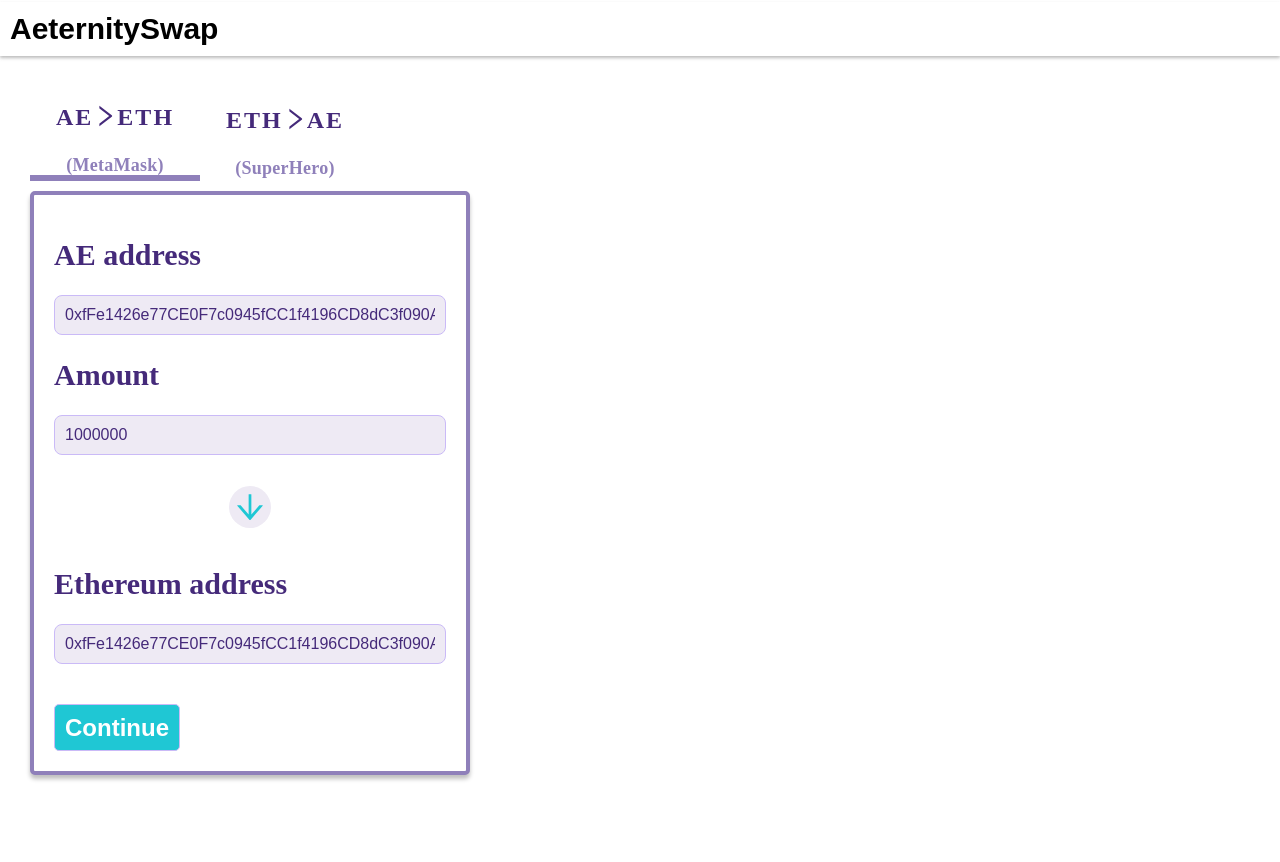
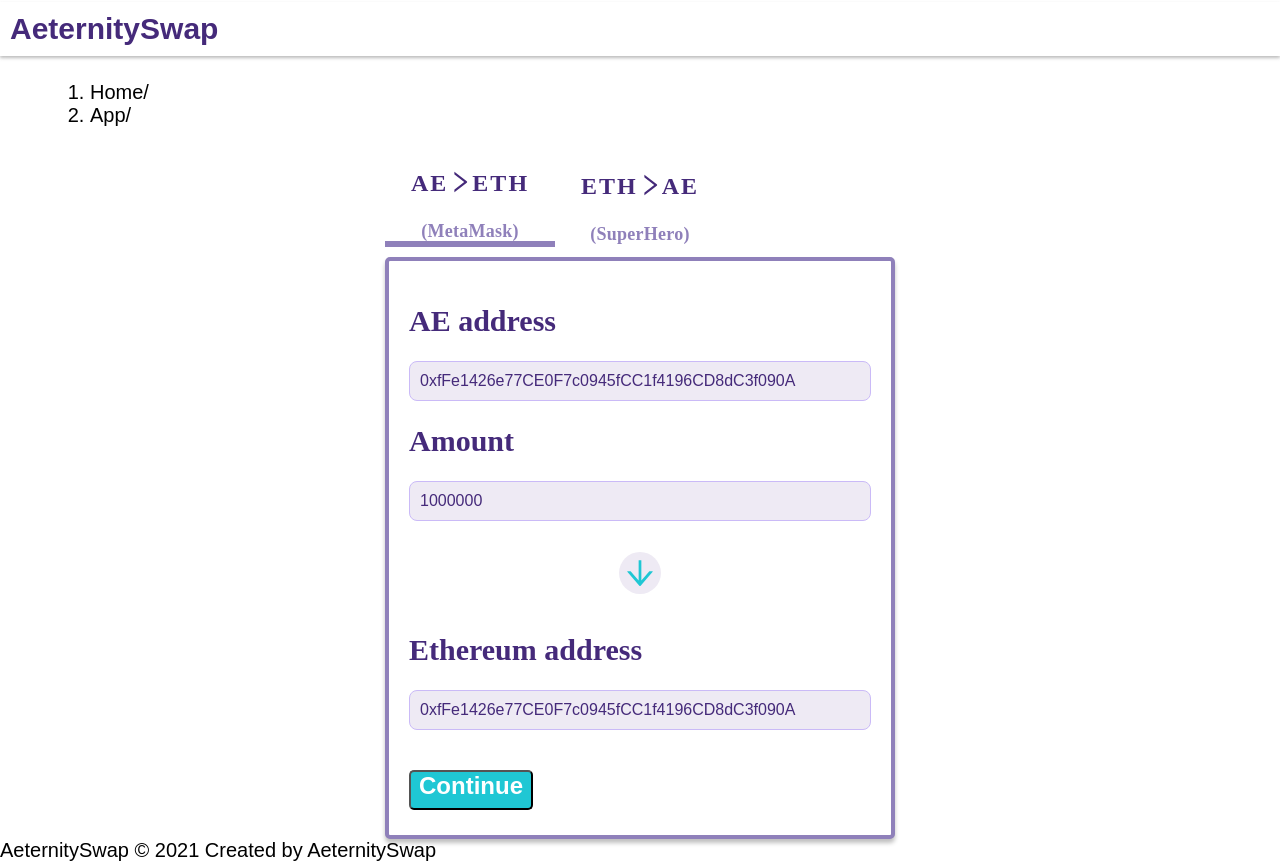
Before and after one commit to biomathcode/crypto-world, a React (Create React App) app: page / in a window 1280 px wide. Before the commit the page ends 800 px from the top, so only its background shows below. Built offline with nearby package versions, Linux system fonts and the light colour scheme.

Commit message:
some changes

```diff
--- a/src/App.css
+++ b/src/App.css
@@ -1,6 +1,8 @@
 
 .navbar {
   margin-bottom: 5px;
+  background-color: white;
+  color: #452A7A;
   box-shadow:   rgb(125 125 125 / 50%) 0px 2px 3px 0px;
 }
 
@@ -13,7 +15,6 @@
 .ant-tabs-nav-more {
   display: none
 }
-
 
 
 .anticon {
@@ -103,4 +104,16 @@
   font-size: x-large;
   font-weight: bold;
 line-height: 25px;
+margin-bottom: 5px;
+padding-bottom: 10px;
 }
+
+.submitForm span {
+  margin: 2px;
+}
+
+.submitForm:hover {
+  border: 1px solid #1FC7D4;
+  background: white;
+  color: #1FC7D4
+}
--- a/src/App.js
+++ b/src/App.js
@@ -5,17 +5,39 @@
 
 import axios from "./apis/api";
 import Navbar from "./components/Navbar";
-import { Layout, Row, Col } from "antd";
+import { Layout, Row, Col, Slider, Menu, Breadcrumb } from "antd";
 import Tab from "./components/Tab";
 
-const { Content } = Layout;
+
+const { SubMenu } = Menu;
+const { Content, Footer } = Layout;
 function App() {
+  const [collapsed, setCollapse] = useState(false);
+
+  const onCollapse = (collapsed) => {
+    setCollapse(true);
+  }
   return (
       <Layout>
         <Navbar />
-        <Content style={{ padding: '0 30px', maxWidth: '500px' }}>
+        <Layout>
+        </Layout>
+        <Layout>
+        <Content style={{ padding: '0 50px', minHeight: '90vh' }} >
+        <Breadcrumb style={{ margin: '16px 0' }}>
+        <Breadcrumb.Item>Home</Breadcrumb.Item>
+        <Breadcrumb.Item>App</Breadcrumb.Item>
+      </Breadcrumb>
+          <div style={{display: 'flex', justifyContent:"center"}}>
           <Tab />
+          </div>
         </Content>
+        <Footer>
+        AeternitySwap © 2021 Created by AeternitySwap
+          </Footer>
+
+        </Layout>
+
       </Layout>
   );
 }
--- a/src/components/Form/index.js
+++ b/src/components/Form/index.js
@@ -1,30 +1,26 @@
-import { Form, Input, InputNumber, Button } from 'antd';
-import React, { useState} from "react";
+import { Form, Input, InputNumber, Button, notification } from "antd";
+import React, { useState } from "react";
 
-import axios from "./../../apis/api"
-
-import {ArrowDownOutlined } from '@ant-design/icons'
+import axios from "./../../apis/api";
+import { ArrowDownOutlined } from "@ant-design/icons";
 
 const FormContainer = () => {
   const [amount, setAmount] = useState("1000000");
   const [AE, setAE] = useState("0xfFe1426e77CE0F7c0945fCC1f4196CD8dC3f090A");
   const [ETH, setETH] = useState("0xfFe1426e77CE0F7c0945fCC1f4196CD8dC3f090A");
-
   const [err, setERR] = useState("no error");
 
-  function handleSubmit(e) {
-    e.preventDefault();
-    const json = {
-      amount: amount,
-      ae: AE,
-      eth: ETH,
-    };
+  const [loading, setLoading] = useState(false);
+
+  function handleSubmit () {
+    setLoading(true);
+
     const content = {
       toAddress: ETH,
       amount: amount,
     };
-    console.log(content);
-    axios
+    const sendData = async() => {
+      await axios
       .put("/ethereum/mint", content)
       .then((res) => {
         if (res.status === 200) {
@@ -33,6 +29,14 @@
             "Minting status: " + res.data.msg + "  status :",
             res.data.status
           );
+          notification.open({
+            message: `Working on your request... `,
+            description: `Minting Status: ${res.data.msg} status: ${res.data.status}`,
+            className: 'notification',
+            style: {
+              width: 500,
+            }
+          });
           const burnContent = {
             fromAddress: AE,
             amount: amount,
@@ -46,26 +50,54 @@
                   "Burning status :" + res.data.msg + "  status :",
                   res.data.status
                 );
+                notification.open({
+                  message: `Working on your request... `,
+                  description: `Burning Status: ${res.data.msg} status: ${res.data.status}`,
+                });
+                notification.open({
+                  message:res.data.msg === "sorry"? "Failed" : 'SUCCESSFUL',
+                  description: res.data.msg === "sorry"? "Transaction Failed " :" You're transaction is complete. "
+                })
+                setLoading(false)
+
               } else {
                 setERR("API call to burn ", res.status);
+                notification.open({
+                  message: "ERROR",
+                  description:
+                    "We are sorry for this! Something went wrong. Please try again ",
+                });
               }
             })
             .catch((err) => console.log("error in burning", err));
         }
+        else {
+          notification.open({
+            message: "ERROR",
+            description:
+              "We are sorry for this! Something went wrong. Please try again ",
           })
-      .catch((e) => console.log(e));
+        }
+      })
+      .catch((e) =>{
+        console.log(e)
+        notification.open({
+          message: 'SERVER ERROR',
+          description: " Some issue in calling the api! Sorry for you're inconvenience "
+        })
+      });
 
-    //Two api calls
-    // first mint
-    //second burn
+    }
+    sendData();
+
+    console.log(content);
+
+
   }
 
   return (
-        <div >
-        <form
-         className="form"
-          onSubmit={handleSubmit}
-        >
+    <div>
+      <form className="form" onSubmit={handleSubmit}>
         <div className="inputContainer">
           <label> AE address</label>
           <input value={AE} onChange={(e) => setAE(e.target.value)}></input>
@@ -77,10 +109,13 @@
             value={amount}
             onChange={(e) => setAmount(e.target.value)}
           ></input>
-          </div >
+        </div>
 
         <div className="iconContainer">
-            <ArrowDownOutlined className="downicon" style={{ fontSize: '32px', color: '#1FC7D4' }} />
+          <ArrowDownOutlined
+            className="downicon"
+            style={{ fontSize: "32px", color: "#1FC7D4" }}
+          />
         </div>
 
         <div className="inputContainer">
@@ -88,12 +123,13 @@
           <input value={ETH} onChange={(e) => setETH(e.target.value)}></input>
         </div>
         <div className="submitContainer">
-          <input type="submit" value="Continue" className="submitForm" />
+          <Button loading={loading}   onClick={handleSubmit} className="submitForm">
+          {loading ? 'loading...': 'Continue'}
+          </Button>
         </div>
       </form>
     </div>
-
-    )
-}
+  );
+};
 
 export default FormContainer;
--- a/src/index.css
+++ b/src/index.css
@@ -4,6 +4,7 @@
 
 @import url('https://fonts.googleapis.com/css2?family=Raleway:wght@300;600;700&display=swap');
 
+@import 'antd/dist/antd.css';
 body {
   margin: 0;
   font-family: 'Raleway', sans-serif;
```
Lines whose indentation alone changed are shown as unchanged.
